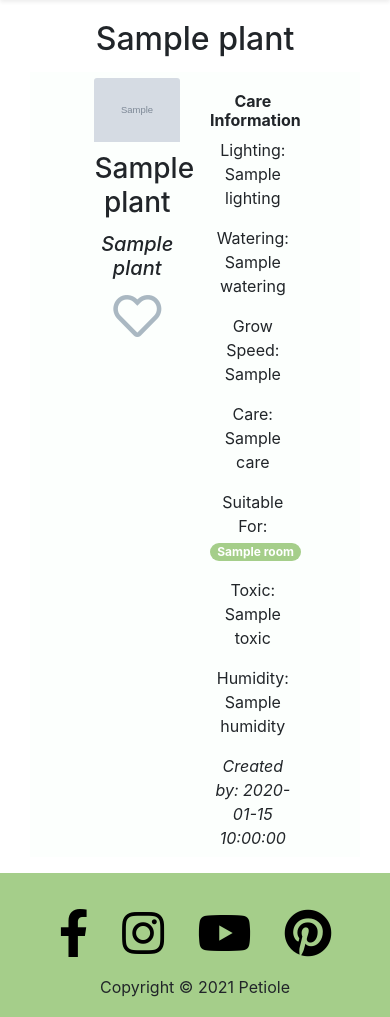
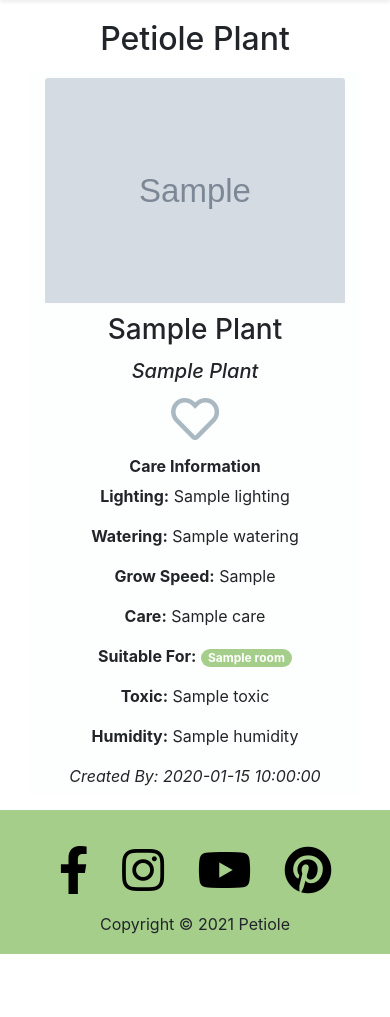
Before and after one commit to keeks-mtl/petiole, a Flask app: template templates/plant_page.html in a window 390 px wide. Shown: the part 106-1123 px from the top of the page. After the commit the page ends 1060 px from the top, so only its background shows below. Run offline with Flask 2, Linux system fonts and the light colour scheme; the template is opened without the code that fills it: most values are stand-ins (such as "Sample title", 1, 10 or a date in 2020); grey boxes marked "Sample" are stand-in pictures; some libraries are stand-ins or nearby versions.

Commit message:
Change title & fix responsiveness of plant_page.html

```diff
--- a/templates/plant_page.html
+++ b/templates/plant_page.html
@@ -3,13 +3,13 @@
 
 
     <div class="container plant-page-container">
-        <h2 class="text-center">{{ plant.plant_latin_name}}</h2>
+        <h2 class="text-center">Petiole Plant</h2>
         <div class="container index-cards light-grey-box">
             <div class="row justify-content-center">
-                <div class="col-4 text-center">
+                <div class="col-sm-4 text-center">
                     <img src="{{ plant.plant_image }}" class="card-img-top" alt="user submited image of plant">
-                    <h3 class="card-title">{{ plant.plant_latin_name }}</h3>
-                    <h5 class="card-title"> <em>{{ plant.plant_common_name }}</em></h5>
+                    <h3 class="card-title text-capitalize">{{ plant.plant_latin_name }}</h3>
+                    <h5 class="card-title text-capitalize"> <em>{{ plant.plant_common_name }}</em></h5>
                     {% if session.user|lower %}
                         {% if is_liked == true %}
                             <a href=""><i id="likePlant" class="fas fa-heart"></i></a>
@@ -20,20 +20,19 @@
                         <a href="{{ url_for('login') }}"><i id="likePlant" class="far fa-heart"></i></a>
                     {% endif%}
                 </div>
-                <div class="col-4 text-center care-info">
-                    <h6 class="card-text"><strong> Care Information</strong></h6>
-                    <p class="card-text">Lighting: {{ plant.lighting }}</p>
-                    <p class="card-text">Watering: {{ plant.watering }}</p>
-                    <p class="card-text">Grow Speed: {{ plant.grow_speed }}</p>
-                    <p class="card-text">Care: {{ plant.care }}</p>
-                    <p class="card-text">Suitable For:
+                <div class="col-sm-4 text-center care-info">
+                    <h6 class="card-text"><strong>Care Information</strong></h6>
+                    <p class="card-text"><b>Lighting:</b> {{ plant.lighting }}</p>
+                    <p class="card-text"><b>Watering:</b> {{ plant.watering }}</p>
+                    <p class="card-text"><b>Grow Speed:</b> {{ plant.grow_speed }}</p>
+                    <p class="card-text"><b>Care:</b> {{ plant.care }}</p>
+                    <p class="card-text"> <b>Suitable For:</b>
                     {% for room in plant.suitable_for %}
-                       <a href="" class="badge badge-pill badge-secondary"> {{ room }}</a>
+                        <a href="" class="badge badge-pill badge-secondary"> {{ room }}</a>
                     {% endfor %}
-                    </p>
-                    <p class="card-text">Toxic: {{ plant.toxic }}</p>
-                    <p class="card-text">Humidity: {{ plant.humidity }}</p>
-                    <p class="card-text"><em>Created by: {{ plant.created_by }}</em></p>
+                    <p class="card-text"><b>Toxic:</b> {{ plant.toxic }}</p>
+                    <p class="card-text"><b>Humidity:</b> {{ plant.humidity }}</p>
+                    <p class="card-text text-capitalize"><em>Created by: {{ plant.created_by }}</em></p>
                     {% if session.user|lower == plant.created_by|lower %}
                         <a href="{{ url_for('edit_plant', plant_id=plant._id) }}" class="btn edit-btn">Edit</a>
                         <a href="{{ url_for('delete_plant', plant_id=plant._id) }}" class="btn del-btn" >Delete</a>
```
